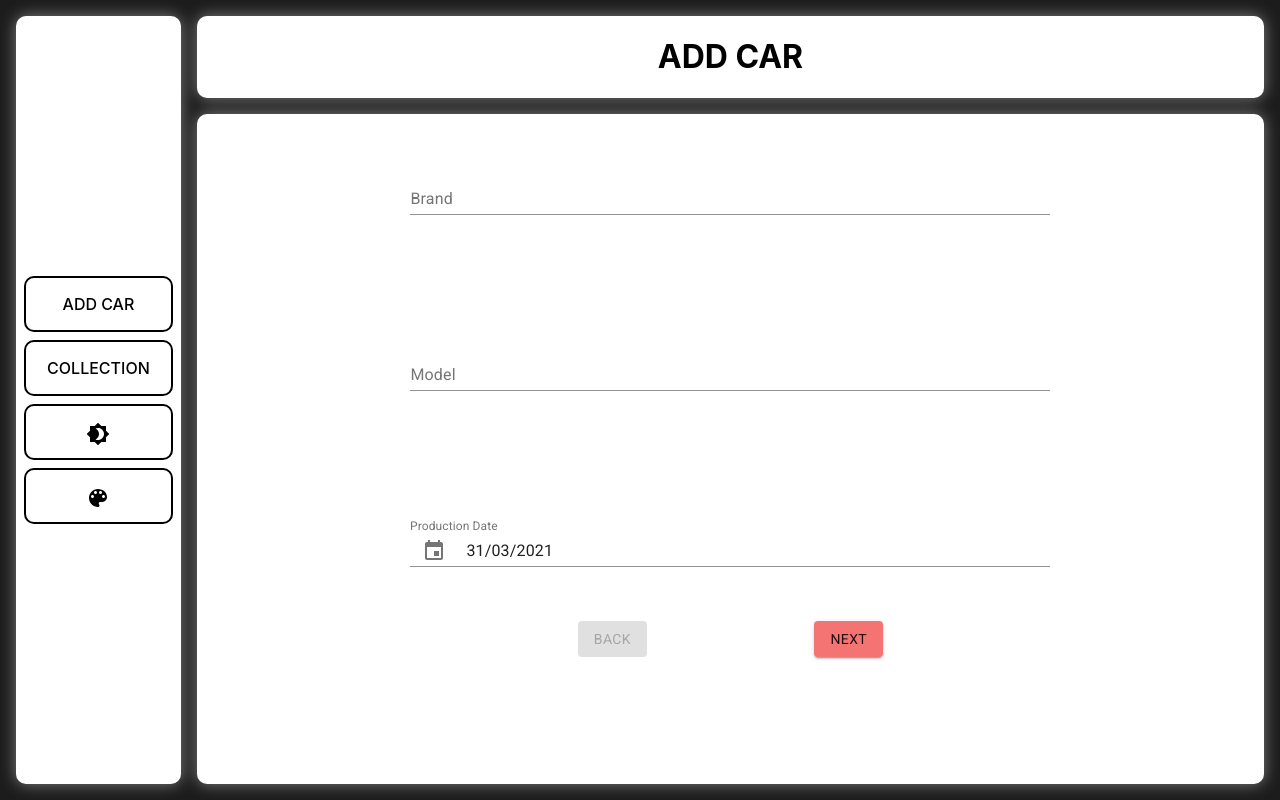
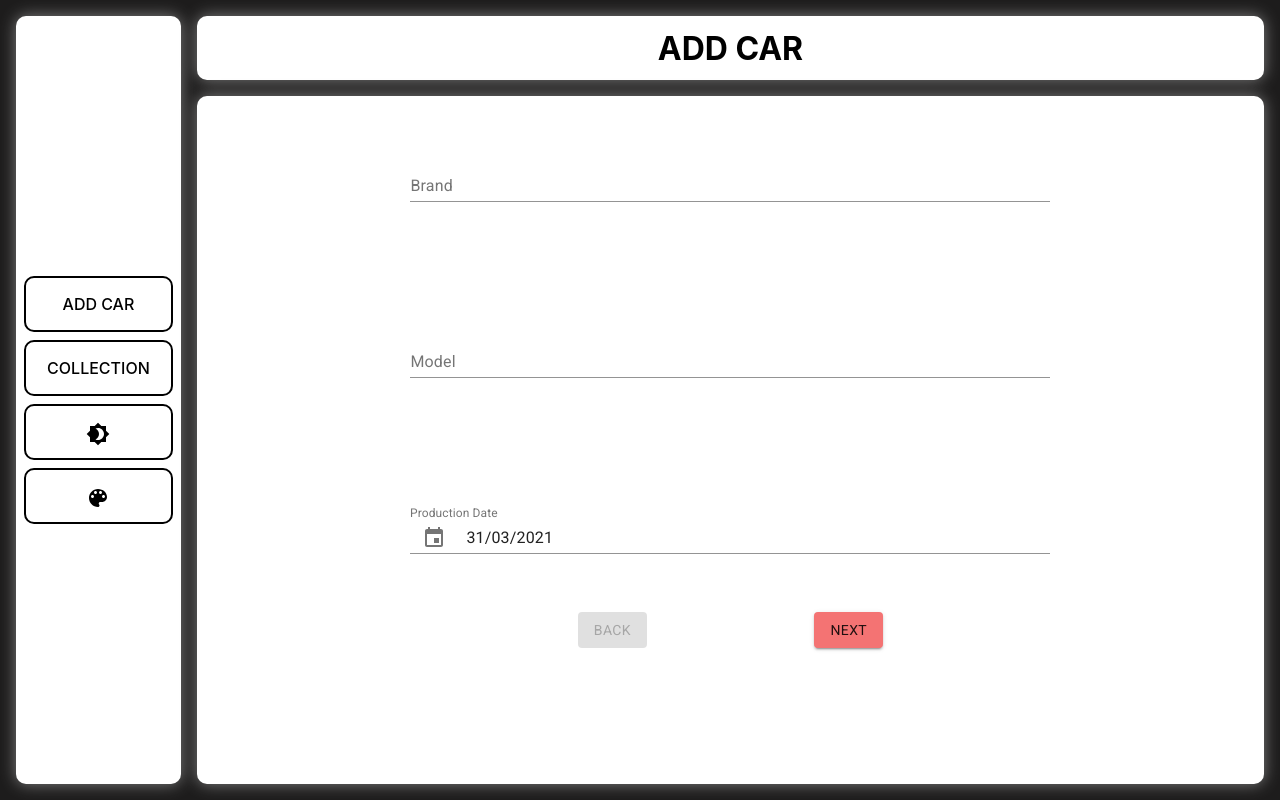
Before and after one commit to cichowlasp/project1, a React (Create React App) app: page / in a window 1280 px wide. Built offline with nearby package versions, Linux system fonts and the light colour scheme.

Commit message:
small fixes

```diff
--- a/src/components/Router/Router.scss
+++ b/src/components/Router/Router.scss
@@ -32,7 +32,8 @@
             flex-direction: column;
             background-color: $white-mode;
             margin: 1rem;
-            max-height: 12vh;
+            max-height: 8vh;
+            min-height: 8vh;
             max-width: 100%;
             text-transform: uppercase;
             border-radius: 10px;
```
